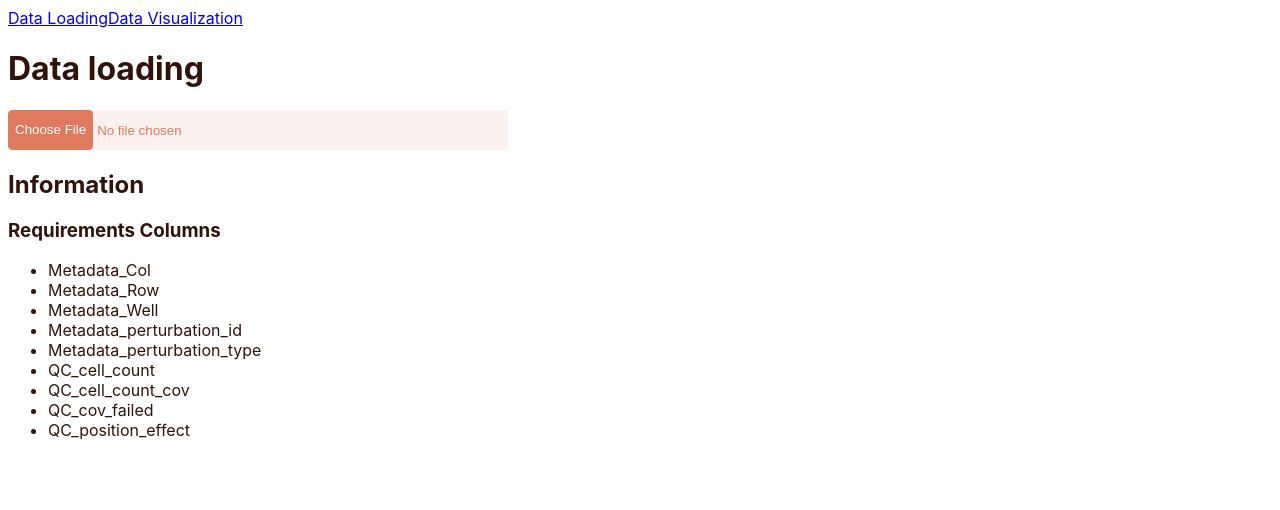
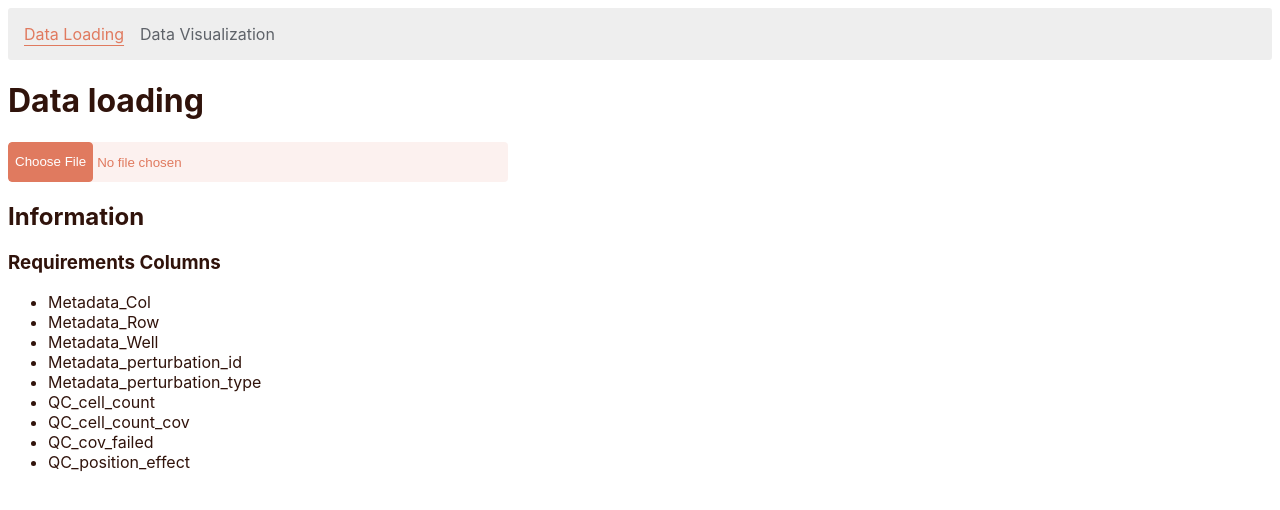
Before and after one commit to LuzAramburo/react-heatmap-microtiter, a React (Vite) app: page / in a window 1280 px wide. Shown: the top 510 px of the page. Built offline with nearby package versions, Linux system fonts and the light colour scheme.

Commit message:
style: navbar

```diff
--- a/src/index.css
+++ b/src/index.css
@@ -1,7 +1,10 @@
 :root {
   --primary-color-rgb: 224, 122, 95;
   --primary-color: rgb(var(--primary-color-rgb));
+  --primary-dark-color: #d65a31;
   --text-color: #30130b;
+  --light-gray-color: #eeeeee;
+  --dark-gray-color: #222831;
 }
 
 body {
--- /dev/null
+++ b/src/pages/RootPage.module.css
@@ -0,0 +1,27 @@
+.nav {
+  background-color: var(--light-gray-color);
+  padding: 1rem;
+  border-radius: 3px;
+  display: flex;
+  gap: 1rem;
+}
+
+.nav a {
+  text-decoration: none;
+  color: var(--dark-gray-color);
+  opacity: 0.7;
+}
+
+.nav a:hover {
+  opacity: 1;
+}
+
+.nav .active {
+  text-decoration: underline;
+  text-underline-offset: 5px;
+  color: var(--primary-color);
+  opacity: 1;
+}
+.nav .active:hover {
+  color: var(--primary-dark-color);
+}
--- a/src/pages/RootPage.tsx
+++ b/src/pages/RootPage.tsx
@@ -1,14 +1,19 @@
-import { Link, Outlet } from 'react-router-dom';
+import { NavLink, Outlet } from 'react-router-dom';
+import classes from './RootPage.module.css';
 
 function RootPage() {
   return (
-    <div>
-      <nav>
-        <Link to="/">Data Loading</Link>
-        <Link to="/visualization">Data Visualization</Link>
+    <>
+      <nav className={classes.nav}>
+        <NavLink to="/"
+          className={({ isActive }) => isActive ? classes.active : ''}
+        >Data Loading</NavLink>
+        <NavLink to="/visualization"
+          className={({ isActive }) => isActive ? classes.active : ''}
+        >Data Visualization</NavLink>
       </nav>
       <Outlet />
-    </div>
+    </>
   );
 }
 export default RootPage;
```
